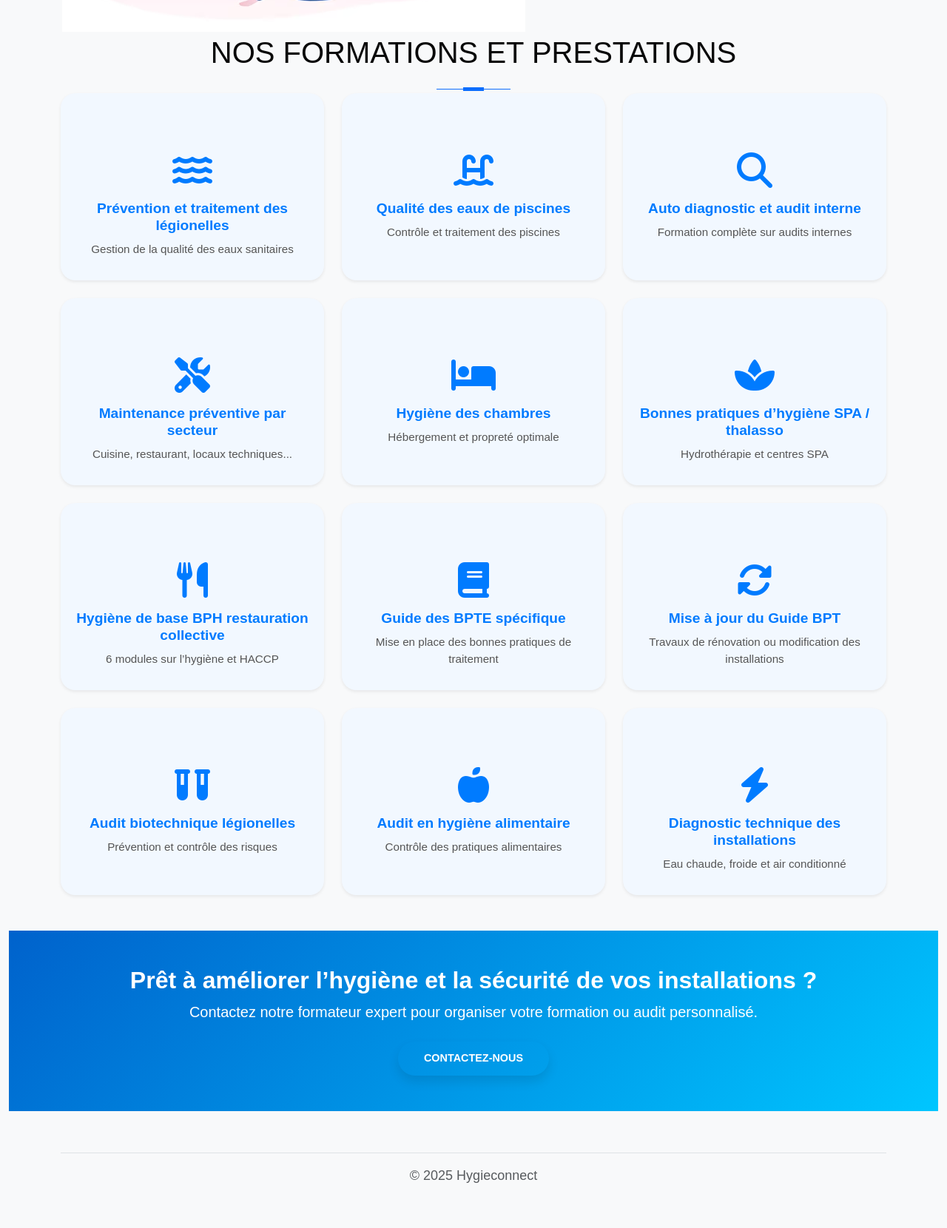
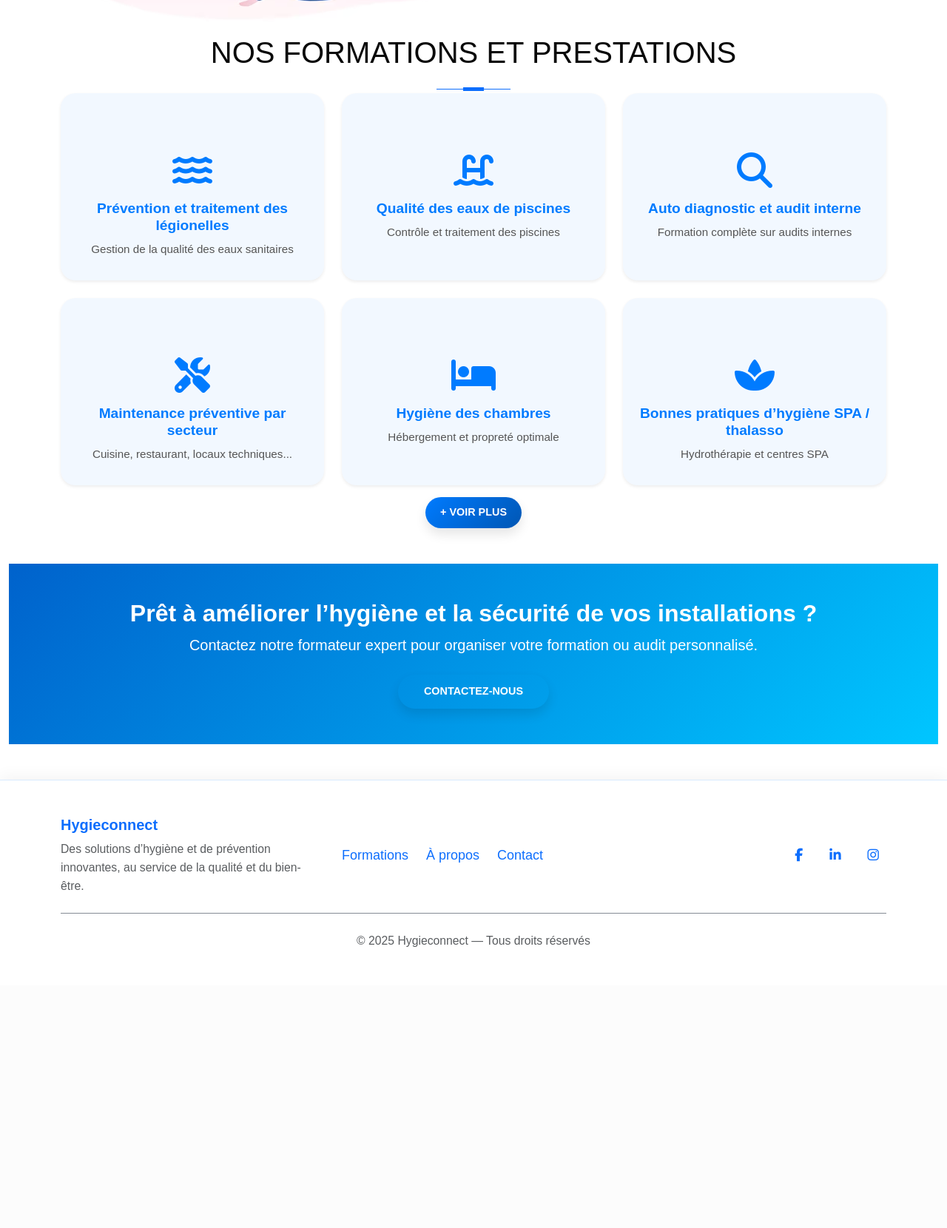
Before and after one commit to Aminaelphil/Hygieconnect-PP2-, a Symfony app: template templates/home/index.html.twig in a window 1280 px wide. Shown: the part 1229-2889 px from the top of the page at 74% size. After the commit the page ends 2509 px from the top, so only its background shows below. Run offline with Twig, Linux system fonts and the light colour scheme; the template is opened without the code that fills it, so the values that code supplies are empty; some libraries are stand-ins or nearby versions; some web fonts are replaced.

Commit message:
modification navbar/footer et page home

```diff
--- a/public/css/stylehome.css
+++ b/public/css/home.css
@@ -6,7 +6,7 @@ body {
     line-height: 1.6;
     color: #333;
     scroll-behavior: smooth;
-    background-color: #f8f9fa;
+    background-color: #fff;
 }
 h2, h3, h4, h5 {
     font-family: 'Montserrat', sans-serif;
@@ -235,22 +235,7 @@ body {
     -ms-flex-order: 2;
     order: 2;
   }
-  .ag-maecenas_img-box {
-    -webkit-flex: 0 0 100%;
-    -ms-flex: 0 0 100%;
-    flex: 0 0 100%;
-    -webkit-box-flex: 0;
-    -moz-box-flex: 0;
-    -webkit-box-ordinal-group: 2;
-    -moz-box-ordinal-group: 2;
-    -ms-flex-order: 1;
-    order: 1;
 
-    height: 200px;
-    width: 100%;
-    min-width: 150px;
-    padding: 0;
-  }
 }
 
 @media only screen and (max-width: 639px) {
@@ -340,6 +325,11 @@ body {
 /* =========================
    Cards Modernes / Services
 ========================= */
+
+#services {
+background-color: #FFF;
+}
+
 #services .card {
     border: none;
     border-radius: 20px;
@@ -482,6 +472,7 @@ h1 em {
   background-color: #0d6efd;
 }
 
+
 /* =========================
    Animations on Scroll (fade-up)
 ========================= */
--- a/public/css/stylebase.css
+++ b/public/css/stylebase.css
@@ -89,10 +89,6 @@
     background-color: #1434A4;
     color: #fff;
 }
-
-/* ============================
-   🎨 STYLE DES BOUTONS
-   ============================ */
 
 .btn {
     display: inline-flex;
--- a/templates/components/footer.html.twig
+++ b/templates/components/footer.html.twig
@@ -1,19 +1,86 @@
 {% block footer %}
-    <div class="container">
-        <footer class="py-3 my-4">
-            <ul class="nav justify-content-center border-bottom pb-3 mb-3">
-                <li class="nav-item">
+<footer class="footer-glacial mt-5">
+    <div class="container py-5">
+        <div class="row align-items-center text-center text-md-start">
+            <div class="col-md-4 mb-3 mb-md-0">
+                <h5 class="fw-bold text-primary mb-2">Hygieconnect</h5>
+                <p class="text-muted small mb-0">
+                    Des solutions d’hygiène et de prévention innovantes, au service de la qualité et du bien-être.
+                </p>
+            </div>
 
-                </li>
-                <li class="nav-item">
+            <div class="col-md-4 mb-3 mb-md-0">
+                <ul class="list-unstyled d-flex justify-content-center justify-content-md-start gap-4 mb-0">
+                    <li><a href="#services" class="footer-link">Formations</a></li>
+                    <li><a href="#about" class="footer-link">À propos</a></li>
+                    <li><a href="#contact" class="footer-link">Contact</a></li>
+                </ul>
+            </div>
 
-                </li>
-                <li class="nav-item">
+            <div class="col-md-4 text-center text-md-end">
+                <div class="social-icons d-flex justify-content-center justify-content-md-end gap-3">
+                    <a href="" class="social-link"><i class="fab fa-facebook-f"></i></a>
+                    <a href="https://fr.linkedin.com/posts/the-z-h%C3%B4tel-sfax_toujours-au-top-de-lhygi%C3%A8ne-l%C3%A9quipe-activity-7373704876507226112-zw7W" class="social-link"><i class="fab fa-linkedin-in"></i></a>
+                    <a href="#" class="social-link"><i class="fab fa-instagram"></i></a>
+                </div>
+            </div>
+        </div>
 
-                </li>
-            </ul>
-            <p class="text-center text-body-secondary">
-                © 2025 Hygieconnect</p>
-        </footer>
+        <hr class="my-4 opacity-50">
+
+        <div class="text-center">
+            <p class="text-muted small mb-0">© 2025 Hygieconnect — Tous droits réservés</p>
+        </div>
     </div>
+</footer>
+
+<style>
+.footer-glacial {
+    background: rgba(255, 255, 255, 0.75);
+    backdrop-filter: blur(12px);
+    border-top: 1px solid rgba(0, 123, 255, 0.15);
+    box-shadow: 0 -4px 20px rgba(0, 0, 0, 0.05);
+    color: #0d1b2a;
+}
+
+/* Liens */
+.footer-link {
+    color: #0d6efd;
+    text-decoration: none;
+    font-weight: 500;
+    position: relative;
+    transition: all 0.3s ease;
+}
+
+.footer-link::after {
+    content: '';
+    position: absolute;
+    bottom: -4px;
+    left: 0;
+    width: 0%;
+    height: 2px;
+    background: #0d6efd;
+    transition: width 0.3s ease;
+}
+
+.footer-link:hover::after {
+    width: 100%;
+}
+
+/* Icônes réseaux */
+.social-link {
+    color: #0d6efd;
+    background: rgba(255, 255, 255, 0.5);
+    padding: 10px;
+    border-radius: 50%;
+    font-size: 1.1rem;
+    transition: all 0.3s ease;
+}
+
+.social-link:hover {
+    background: #0d6efd;
+    color: white;
+    transform: translateY(-3px);
+}
+</style>
 {% endblock %}
--- a/templates/home/index.html.twig
+++ b/templates/home/index.html.twig
@@ -2,7 +2,7 @@
 
 {% block title %}Hygieconnect{% endblock %}
 {% block stylesheets %}
-<link rel="stylesheet" href="{{ asset('css/stylehome.css') }}">
+<link rel="stylesheet" href="{{ asset('css/home.css') }}">
 {% endblock %}
 {% block body %}
 <div class="ag-maecenas-block">
@@ -49,12 +49,11 @@
   </div>
 </div>
       <!-- Services Section -->
-            <section id="services" class="py-5 bg-light">
+<section id="services" class="py-5">
     <div class="container">
         <div class="one">
             <h1>Nos Formations et prestations</h1>
         </div>
-                    <div class="row g-4">
 
         {% set formations = [
             {'icon':'fas fa-water','title':'Prévention et traitement des légionelles','desc':'Gestion de la qualité des eaux sanitaires'},
@@ -71,8 +70,10 @@
             {'icon':'fas fa-bolt','title':'Diagnostic technique des installations','desc':'Eau chaude, froide et air conditionné'}
         ] %}
 
+        <div class="row g-4" id="formations-container">
+            {% set initial_limit = 6 %}
             {% for f in formations %}
-            <div class="col-md-4 fade-up">
+                <div class="col-md-4 fade-up formation-item {% if loop.index > initial_limit %}d-none{% endif %}">
                     <div class="card h-100 shadow-sm">
                         <div class="card-body">
                             <i class="{{ f.icon }} icon mb-3"></i>
@@ -82,10 +83,43 @@
                     </div>
                 </div>
             {% endfor %}
+        </div>
 
+        <div class="text-center mt-3">
+            <button id="toggle-btn" class="btn btn-primary">+ Voir plus</button>
         </div>
     </div>
 </section>
+
+<!-- CSS -->
+<style>
+.formation-item {
+    transition: all 0.3s ease-in-out;
+}
+</style>
+
+<!-- JavaScript -->
+<script>
+document.addEventListener('DOMContentLoaded', function() {
+    const toggleBtn = document.getElementById('toggle-btn');
+    const allItems = document.querySelectorAll('.formation-item');
+    const initialLimit = 6;
+
+    toggleBtn.addEventListener('click', function() {
+        const hiddenItems = Array.from(allItems).slice(initialLimit);
+
+        if (toggleBtn.textContent.includes('+')) {
+            // Afficher le reste
+            hiddenItems.forEach(item => item.classList.remove('d-none'));
+            toggleBtn.textContent = '- Voir moins';
+        } else {
+            // Replier
+            hiddenItems.forEach(item => item.classList.add('d-none'));
+            toggleBtn.textContent = '+ Voir plus';
+        }
+    });
+});
+</script>
 
 <!-- Call to Action -->
 <section class="py-5 text-center bg-primary text-white">
```
Also changed, not shown: assets/images/formation1.jpg (added), assets/images/formation11.jpg (added), assets/images/formation111.jpg (added), assets/images/formation2.jpg (added), assets/images/formation3.jpg (added). Lines whose indentation alone changed are shown as unchanged.
